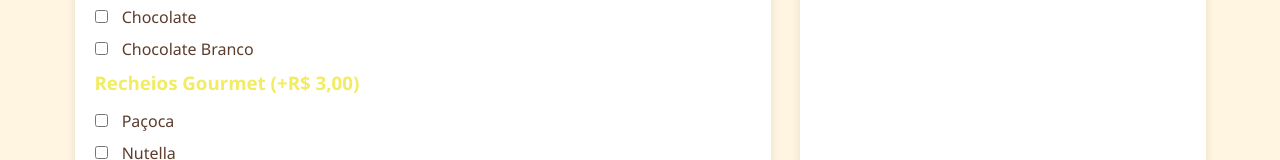
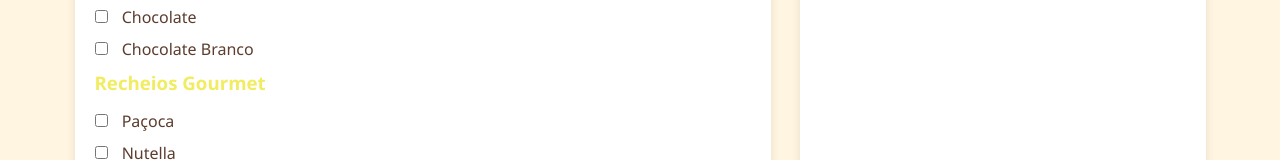
Before and after one commit to Davi20091213/site-feira-de-neg-cios, a plain HTML site: page index.html in a window 1280 px wide. Shown: the part 446-606 px from the top of the page. Drawn offline with Linux system fonts and the light colour scheme.

Commit message:
Add files via upload

```diff
--- a/index.html
+++ b/index.html
@@ -55,7 +55,7 @@
                         <label for="chocolate-branco">Chocolate Branco</label>
                     </div>
 
-                    <h3>Recheios Gourmet (+R$ 3,00)</h3>
+                    <h3>Recheios Gourmet</h3>
                     <div class="opcao">
 
                     </div>
```
